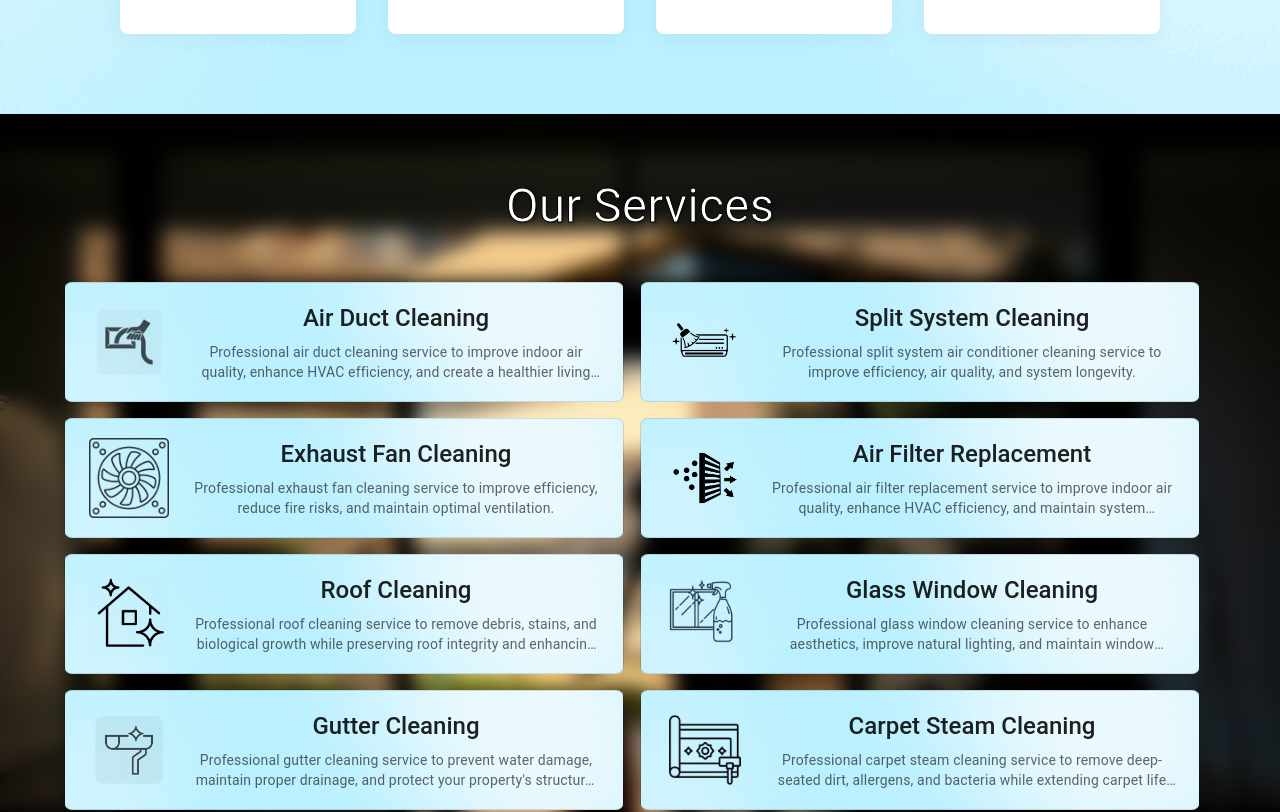
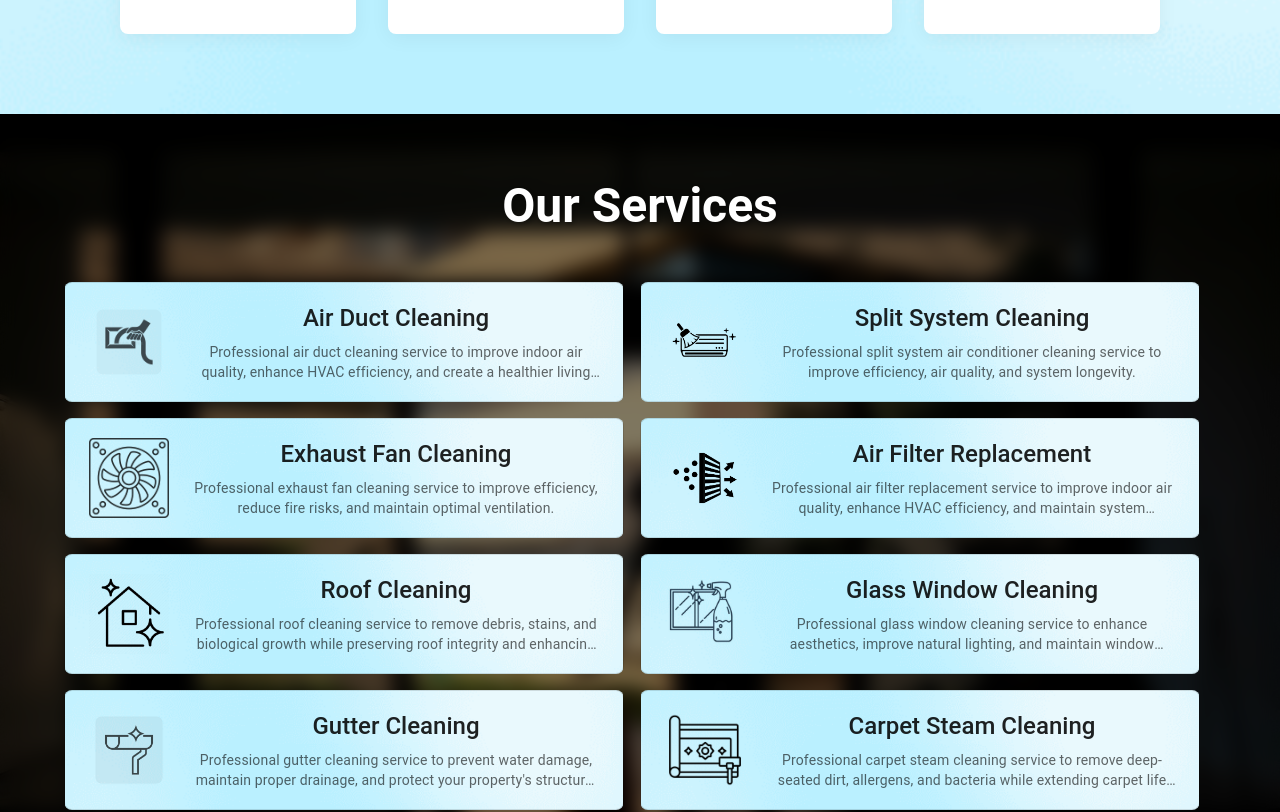
Before and after one commit to purry03/ac, a React (Vite) app: page / in a window 1280 px wide. Shown: the part 1589-2401 px from the top of the page. Built offline with nearby package versions, Linux system fonts and the light colour scheme.

Commit message:
fixed visibility

```diff
--- a/src/App.tsx
+++ b/src/App.tsx
@@ -404,6 +404,7 @@
           width: '100%'
         }} id="services">
           <Stack py={{ xs: 4, sm: 6, md: 8 }} px={{ xs: 2, sm: 4 }} alignItems="center" sx={{
+            bgcolor: 'rgba(0,0,0,0.5)',
             backdropFilter: 'blur(10px)'
           }}>
             <Typography
@@ -414,10 +415,10 @@
               variant={isMobile ? 'h4' : 'h3'}
               mb={{ xs: 4, sm: 6 }}
               textAlign="center"
-              color='white'
               sx={{
-                textShadow: '2px 2px 4px rgba(0,0,0,0.3)',
-                WebkitTextStroke: '1px black',
+                color: 'white',
+                fontWeight: 700,
+                textShadow: '2px 2px 4px rgba(0,0,0,0.3)'
               }}
             >
               Our Services
```
